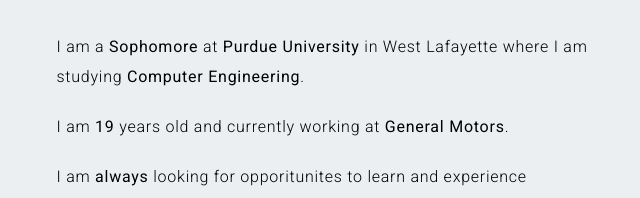
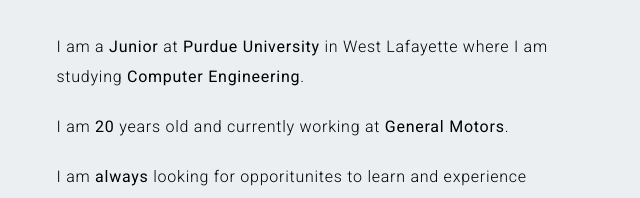
Before and after one commit to kendricklau/kendricklau.github.io, a plain HTML site: page index.html in a window 1280 px wide. Shown: the part 188-386 px from the top of the page, 306-946 px from the left. Drawn offline with nearby package versions, Linux system fonts and the light colour scheme.

Commit message:
Update index.html

```diff
--- a/index.html
+++ b/index.html
@@ -24,8 +24,8 @@
         <div class="col-xm-12 col-sm-offset-2 col-sm-8 col-md-offset-3 col-md-6">
           <h1 class="name">Kendrick Lau</h1>
           <h3 class="title">Aspiring Computer Engineer</h3>
-          <p class="stats">I am a <dr>Sophomore</dr> at <dr>Purdue University</dr> in West Lafayette where I am studying <dr>Computer Engineering</dr>.</p>
-          <p class="stats">I am <dr>19</dr> years old and currently working at <dr>General Motors</dr>.</p>
+          <p class="stats">I am a <dr>Junior</dr> at <dr>Purdue University</dr> in West Lafayette where I am studying <dr>Computer Engineering</dr>.</p>
+          <p class="stats">I am <dr>20</dr> years old and currently working at <dr>General Motors</dr>.</p>
           <p class="stats">I am <dr>always</dr> looking for opporitunites to learn and experience something new. </p>
 
           <p class="resources"><i class="fa fa-file-text"></i>Take a look at my <a href="Kendrick_Resume [Sophomore.Summer].compressed.pdf" class="rs">Resume</a>. Reach out if you like what you see!</br>
```
